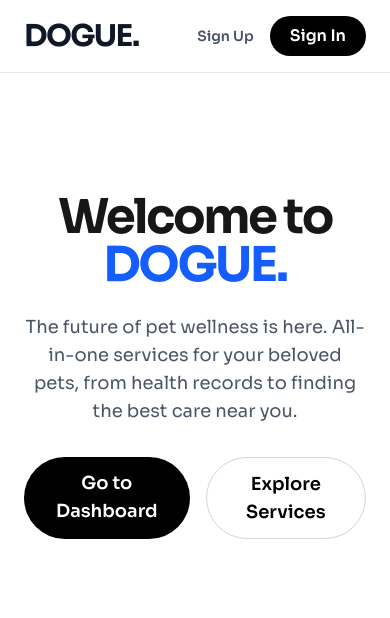
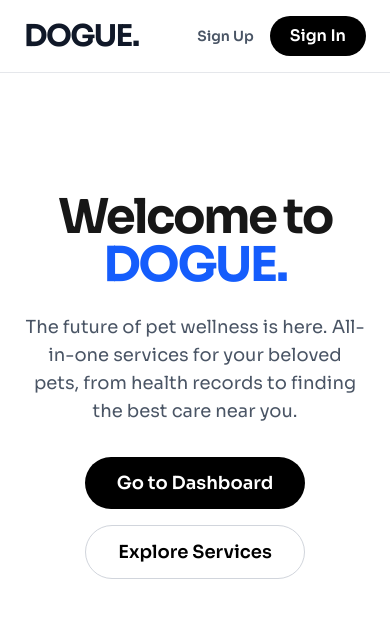
Before and after one commit to Johnsystem-J/DOGUE, a Next.js app: page / in a window 390 px wide. Shown: the top 618 px of the page. Built offline with nearby package versions, Linux system fonts and the light colour scheme; no server answers.

Commit message:
Ensure homepage file exists and is correct

```diff
--- a/src/app/page.tsx
+++ b/src/app/page.tsx
@@ -1,5 +1,6 @@
 // File: src/app/page.tsx
 import Link from "next/link";
+import Image from "next/image";
 
 export default function HomePage() {
   return (
@@ -10,7 +11,7 @@
       <p className="text-lg md:text-xl text-gray-600 max-w-2xl mb-8">
         The future of pet wellness is here. All-in-one services for your beloved pets, from health records to finding the best care near you.
       </p>
-      <div className="flex gap-4">
+      <div className="flex flex-col sm:flex-row gap-4">
         <Link href="/dashboard/my-pets" className="bg-black text-white px-8 py-3 rounded-full font-semibold text-lg hover:bg-gray-800 transition-colors">
           Go to Dashboard
         </Link>
```
